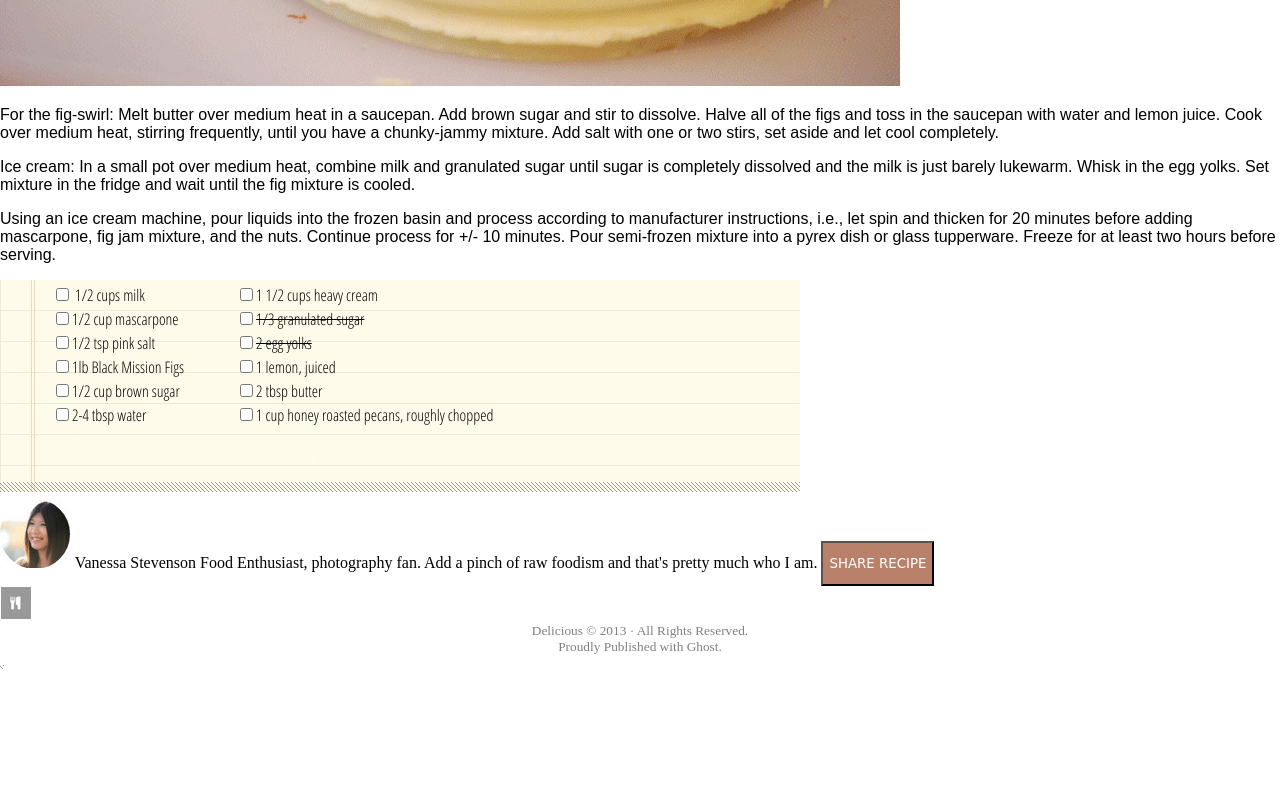
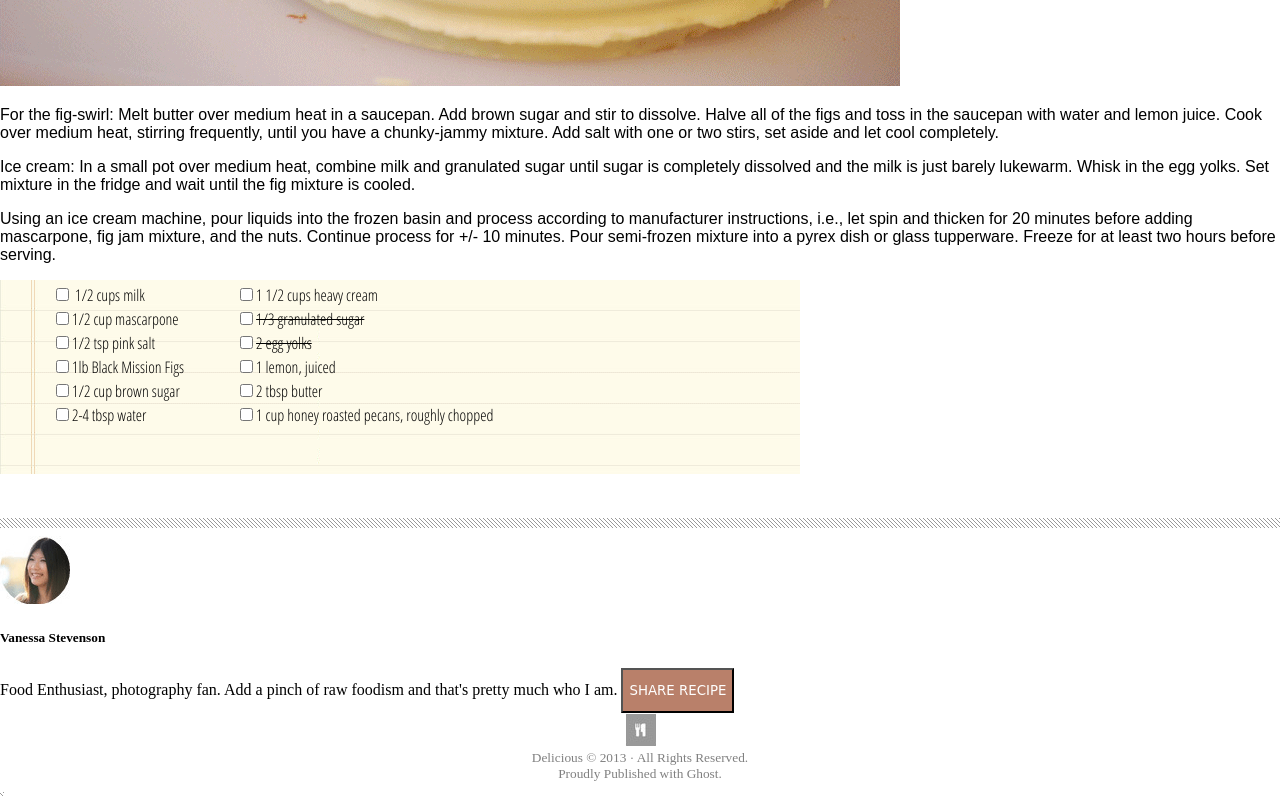
Before and after one commit to karyssa-dandrea/chocolate-pizza, a website: page index.html in a window 1280 px wide. Shown: the part 765-1565 px from the top of the page. Before the commit the page ends 1438 px from the top, so only its background shows below. Drawn offline with Linux system fonts and the light colour scheme; a web font is replaced by a local one.

Commit message:
fixed footer and created divs for bottom part of page

```diff
--- a/index.html
+++ b/index.html
@@ -86,16 +86,23 @@
                 </table>
                 <br>
                 <br>
-                <hr>
             </section>
-            <img src="assets/van-pic.png">
-            Vanessa Stevenson
-            Food Enthusiast, photography fan. Add a pinch of raw foodism and that's pretty much who I am.
-            <button id="share">SHARE RECIPE</button> <br>
-            <img src="assets/small-logo.png">
+            <br>
+            <br>
+            <hr>
+                <div>
+                    <img src="assets/van-pic.png">
+                    <h5>Vanessa Stevenson</h5>
+                    Food Enthusiast, photography fan. Add a pinch of raw foodism and that's pretty much who I am.
+                <button id="share">SHARE RECIPE</button> <br>
+                </div>
+
+
+
         </main>
-
     <footer id="footer">
+        <img src="assets/small-logo.png">
+        <br>
         Delicious © 2013 · All Rights Reserved. <br>
         Proudly Published with Ghost.
 
--- a/styles/style.css
+++ b/styles/style.css
@@ -1,4 +1,6 @@
-
+body {
+    align-items: center;
+}
 h2 {
     font-family: 'Yellowtail', cursive;
     font-weight: bold;
@@ -57,7 +59,6 @@ footer {
 
 p {
     font-family: sans-serif;
-    text-align: ;
 }
 
 #granulated-sugar {
```
